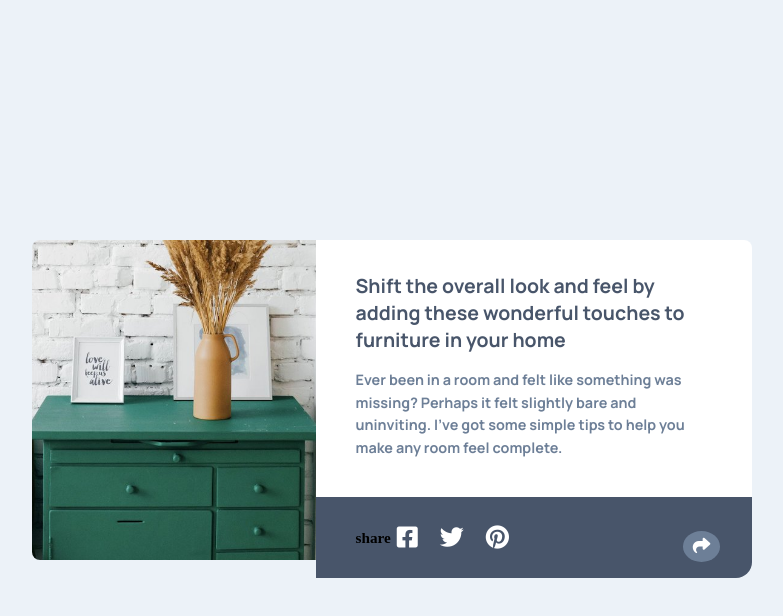
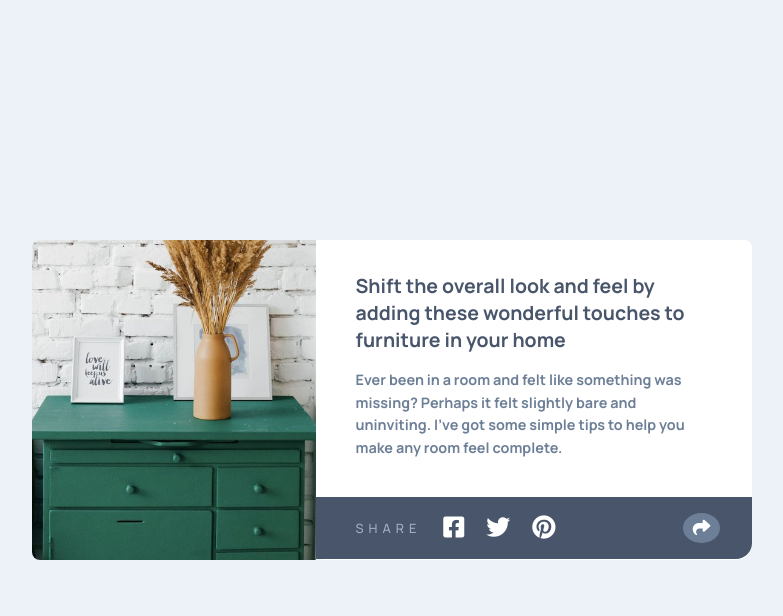
Before and after one commit to Facu3071/challenge-article-preview, a plain HTML site: page index.html in a window 1280 px wide. Both pictures are taken after a click on the button 949 px from the left and 507 px from the top of the page. Shown: the whole page, without its empty margins (248-1031 px from the left). Drawn offline with Linux system fonts and the light colour scheme.

Commit message:
Update index.html

```diff
--- a/index.html
+++ b/index.html
@@ -32,13 +32,13 @@
         <div class="author">
           <div class="author-info">
             <img src="/images/avatar-michelle.jpg" alt="" class="avatar">
-           <div class="author-text">
+            <div class="author-text">
               <h3>Michelle Appleton</h3>
               <span class="date">28 Jun 2020</span>
             </div>
           </div>
           <div class="author-social-media none">
-            <h3>share</h3>
+            <h5>share</h5>
             <button type="button" class="social-icon">
               <i class="fa-brands fa-square-facebook"></i>
             </button>
@@ -49,7 +49,7 @@
               <i class="fa-brands fa-pinterest"></i>
             </button>
           </div>
-          <button type="button" class="btn-share">
+          <button class="btn-share">
             <i class="fa-solid fa-share"></i>
           </button>
         </div>
```
